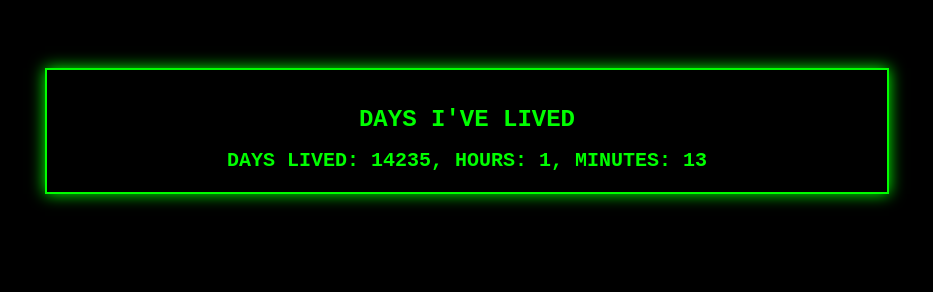
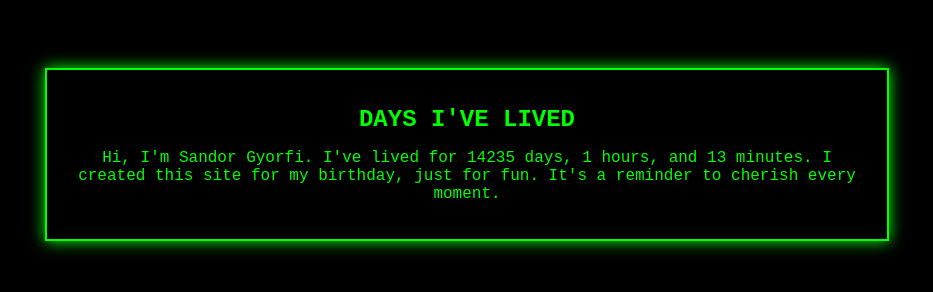
Before and after one commit to SandorGyorfi/mydays, a plain HTML site: page index.html in a window 1280 px wide. Shown: the whole page, without its empty margins (173-1106 px from the left). Drawn offline with Linux system fonts and the light colour scheme.

Commit message:
feat: Update HTML and JavaScript with personalized message

```diff
--- a/assets/js/script.js
+++ b/assets/js/script.js
@@ -7,11 +7,13 @@ function updateDaysLived() {
     const differenceInHours = Math.floor((differenceInMilliseconds / (1000 * 60 * 60)) % 24);
     const differenceInMinutes = Math.floor((differenceInMilliseconds / (1000 * 60)) % 60);
 
-    document.getElementById('days-lived').textContent = `Days lived: ${differenceInDays}, Hours: ${differenceInHours}, Minutes: ${differenceInMinutes}`;
+    const message = `Hi, I'm Sandor Gyorfi. I've lived for ${differenceInDays} days, ${differenceInHours} hours, and ${differenceInMinutes} minutes. I created this site for my birthday, just for fun. It's a reminder to cherish every moment.`;
+
+    document.getElementById('personalized-message').textContent = message;
 }
 
 function addRandomGlitchEffect() {
-    const elementsToGlitch = [document.querySelector('h1'), document.getElementById('days-lived')];
+    const elementsToGlitch = [document.querySelector('h1'), document.getElementById('days-lived'), document.getElementById('personalized-message')];
     const glitchClasses = ['glitch', 'flicker', 'big-glitch'];
 
     elementsToGlitch.forEach(element => {
@@ -20,7 +22,6 @@ function addRandomGlitchEffect() {
             const randomGlitchClass = isBigGlitch ? 'big-glitch' : glitchClasses[Math.floor(Math.random() * (glitchClasses.length - 1))];
             element.classList.add(randomGlitchClass);
 
-            // Shorten the duration of the glitch effect
             setTimeout(() => {
                 element.classList.remove(randomGlitchClass);
             }, isBigGlitch ? 500 : 250);
--- a/index.html
+++ b/index.html
@@ -11,6 +11,7 @@
         <div class="container">
             <h1>Days I've Lived</h1>
             <div id="days-lived"></div>
+            <p id="personalized-message"></p>
         </div>
     </div>
 
```
